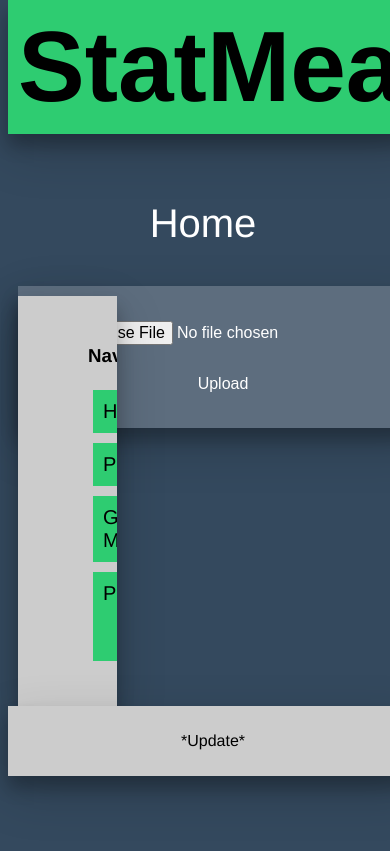
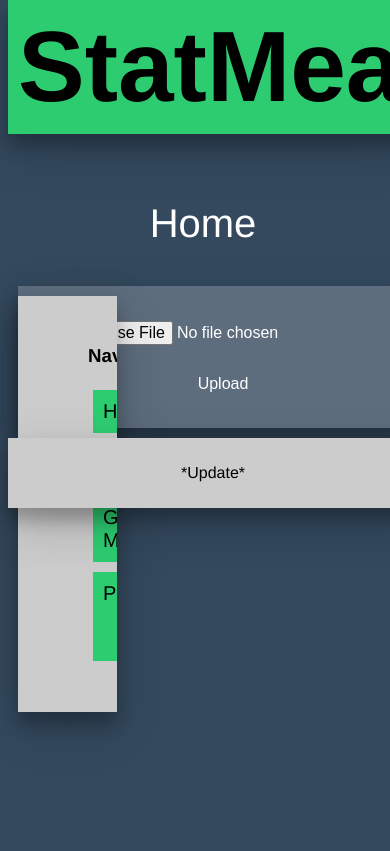
Before and after one commit to JKot2020/StatMeal, a Flask app: page / in a window 390 px wide; the page is wider, and only the part inside the window is pictured. Shown: the part 68-919 px from the top of that part. After the commit the page ends 799 px from the top of that part, so only its background shows below. Run offline with Flask 3, Linux system fonts and the light colour scheme.

Commit message:
Fix responsive layout

```diff
--- a/static/statmeal.css
+++ b/static/statmeal.css
@@ -1,7 +1,6 @@
 body {
     background-color:#34495E;
     flex-direction: column;
-    height: 100vh;
     width: 100vw;
 }
 h1 {
@@ -11,6 +10,7 @@ h1 {
     width: 100%;
     text-align: center;
     align-items: center;
+    align-items: flex-start;
     font-size: 100px;
     box-shadow: 0 12px 16px 0 rgba(0,0,0,0.24),0 17px 50px 0 rgba(0,0,0,0.19);
 }
@@ -127,7 +127,8 @@ footer {
     width: 100%;
     text-align: center;
     align-items: center;
-    position: absolute;
+    align-items: flex-end;
+    position: sticky;
     bottom: 0;
     box-shadow: 0 12px 16px 0 rgba(0,0,0,0.24),0 17px 50px 0 rgba(0,0,0,0.19);
 }
--- a/templates/statmeal.html
+++ b/templates/statmeal.html
@@ -38,8 +38,10 @@
                 </form>
             </article>
         </section>
-        <footer>
-            <p>*Update*</p>
-        </footer>
+        <section>
+            <footer>
+                <p>*Update*</p>
+            </footer>
+        </section>
     </body>
 </html>
```
Also changed, not shown: templates/graphMaker.html (+6 -4 lines).
